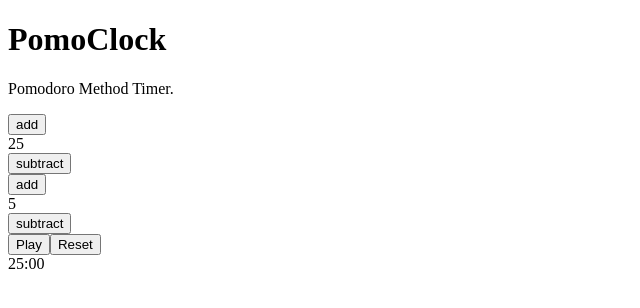
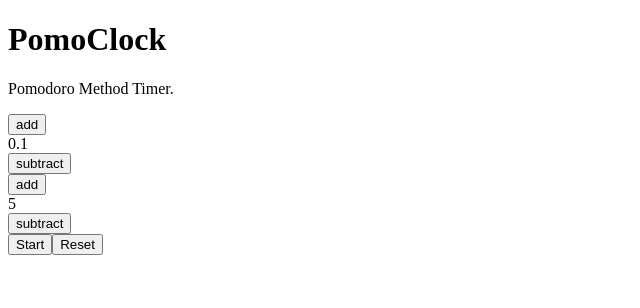
Before and after one commit to uziandari/pomodoro, a React (Create React App) app: page / in a window 1280 px wide. Shown: the top 308 px of the page, without its empty margins (0-640 px from the left). Built offline with nearby package versions, Linux system fonts and the light colour scheme.

Commit message:
removed interval from redux pattern.

```diff
--- a/src/components/currentTimer.js
+++ b/src/components/currentTimer.js
@@ -7,28 +7,14 @@ const millisToMinutesAndSeconds = (millis) => {
   return minutes + ":" + (seconds < 10 ? '0' : '') + seconds;
 }
 
-const timeLeft = (goalTime) => millisToMinutesAndSeconds(goalTime - new Date().getTime())
-
 const CurrentTimer = props => (
   <div>
     <div>
       {
-        (props.sessionGoalTime)
-          ? millisToMinutesAndSeconds(props.sessionGoalTime - new Date().getTime())
-          : millisToMinutesAndSeconds(props.sessionBaseTime * 60000)
+        (props.timer) ? millisToMinutesAndSeconds(props.timer): null
       }
     </div>
   </div>
 )
 
-const mapStateToProps = (state) => ({
-  playTime: state.sessionTimer.playTime,
-  sessionBaseTime: state.sessionTimer.sessionBaseTime,
-  sessionGoalTime: state.sessionTimer.sessionGoalTime,
-  breakGoalTime: state.sessionTimer.breakGoalTime,
-  playing: state.sessionTimer.playing
-})
-
-export default connect(
-  mapStateToProps
-)(CurrentTimer);
+export default CurrentTimer
--- a/src/containers/pomodoro.js
+++ b/src/containers/pomodoro.js
@@ -1,4 +1,4 @@
-import React from 'react'
+import React, { Component } from 'react'
 import PropTypes from 'prop-types'
 import { connect } from 'react-redux'
 import {
@@ -12,36 +12,66 @@ import {
 import Timer from '../components/timer'
 import CurrentTimer from '../components/currentTimer'
 
+class Pomodoro extends Component {
+  constructor(props) {
+    super(props)
+    this.state = {
+      timer: null
+    }
+    this.startCountDown = this.startCountDown.bind(this)
+    this.endCountDown = this.endCountDown.bind(this)
+    this.tick = this.tick.bind(this)
+  }
 
-const Pomodoro = props => (
+  startCountDown() {
+    this.props.playTimer()
+
+    this.interval = setInterval(() => this.tick(), 1000)
+  }
+
+  endCountDown() {
+    this.interval = clearInterval(this.interval)
+    this.props.stopTimer()
+  }
+
+  tick() {
+    this.setState({
+      timer: Math.min(this.props.sessionGoalTime, this.props.breakGoalTime) - new Date().getTime()
+    })
+  }
+
+
+  render() {
+    return (
       <div className="pomo-container">
 
         <div className="pomo-timer" id="session-timer">
-      <button onClick={() => props.addTime("sessionBaseTime", props.sessionBaseTime + 1)}>add</button>
-      <Timer baseTime={props.sessionBaseTime} />
-      <button onClick={() => props.subtractTime("sessionBaseTime", props.sessionBaseTime - 1)}>subtract</button>
-      {/*remove time*/}
+          <button onClick={() => this.props.addTime("sessionBaseTime", this.props.sessionBaseTime + 1)}>add</button>
+          <Timer baseTime={this.props.sessionBaseTime} />
+          <button onClick={() => this.props.subtractTime("sessionBaseTime", this.props.sessionBaseTime - 1)}>subtract</button>
         </div>
         <div className="pomo-timer" id="break-timer">
-      <button onClick={() => props.addTime("breakBaseTime", props.breakBaseTime + 1)}>add</button>
-      <Timer baseTime={props.breakBaseTime} />
-      <button onClick={() => props.subtractTime("breakBaseTime", props.breakBaseTime - 1)}>subtract</button>
+          <button onClick={() => this.props.addTime("breakBaseTime", this.props.breakBaseTime + 1)}>add</button>
+          <Timer baseTime={this.props.breakBaseTime} />
+          <button onClick={() => this.props.subtractTime("breakBaseTime", this.props.breakBaseTime - 1)}>subtract</button>
         </div>
         <div className="controls">
             {
-          (!props.playPauseControl)
-            ? <button onClick={() => props.playTimer()}>Play</button>
-            : <button onClick={() => props.stopTimer()}>Stop</button>
+              (!this.props.playPauseControl)
+                ? <button onClick={() => this.startCountDown()}>Start</button>
+                : <button onClick={() => this.endCountDown()}>Stop</button>
             }
 
-      <button onClick={() => props.resetTimers()}>Reset</button>
+          <button onClick={() => this.props.resetTimers()}>Reset</button>
         </div>
         <div className="current-timer">
-        <CurrentTimer currentTimer={props.currentTimer} />
+            <CurrentTimer timer={this.state.timer} />
         </div>
 
       </div>
     )
+  }
+}
 
 const mapDispatchToProps = dispatch => {
   return {
@@ -56,7 +86,9 @@ const mapDispatchToProps = dispatch => {
 const mapStateToProps = (state) => ({
   sessionBaseTime: state.sessionTimer.sessionBaseTime,
   breakBaseTime: state.sessionTimer.breakBaseTime,
-  playPauseControl: state.sessionTimer.playing
+  playPauseControl: state.sessionTimer.playing,
+  sessionGoalTime: state.sessionTimer.sessionGoalTime,
+  breakGoalTime: state.sessionTimer.breakGoalTime,
 })
 
 Pomodoro.propTypes = {
--- a/src/modules/sessionTimer.js
+++ b/src/modules/sessionTimer.js
@@ -3,17 +3,15 @@ export const DECREMENT_TIME = 'sessionTimer/DECREMENT_TIME';
 export const RESET_TIME = 'sessionTimer/RESET_TIME';
 export const START_TIMER = 'sessionTimer/START_TIMER';
 export const STOP_TIMER = 'sessionTimer/STOP_TIMER';
-export const TICK = 'sessionTimer/TICK';
 
 
 const initialState = {
-  sessionBaseTime: 25,
+  sessionBaseTime: .1,
   breakBaseTime: 5,
   playing: false,
   playTime: undefined,
   sessionGoalTime: undefined,
   breakGoalTime: undefined,
-  gapTime: undefined,
 };
 
 export default (state = initialState, action) => {
@@ -56,7 +54,7 @@ export default (state = initialState, action) => {
       return {
         ...state,
         playing: false,
-        stopTime: action.currentTime
+        stopTime: action.currentTime,
       }
     default:
       return state;
```
Lines whose indentation alone changed are shown as unchanged.
